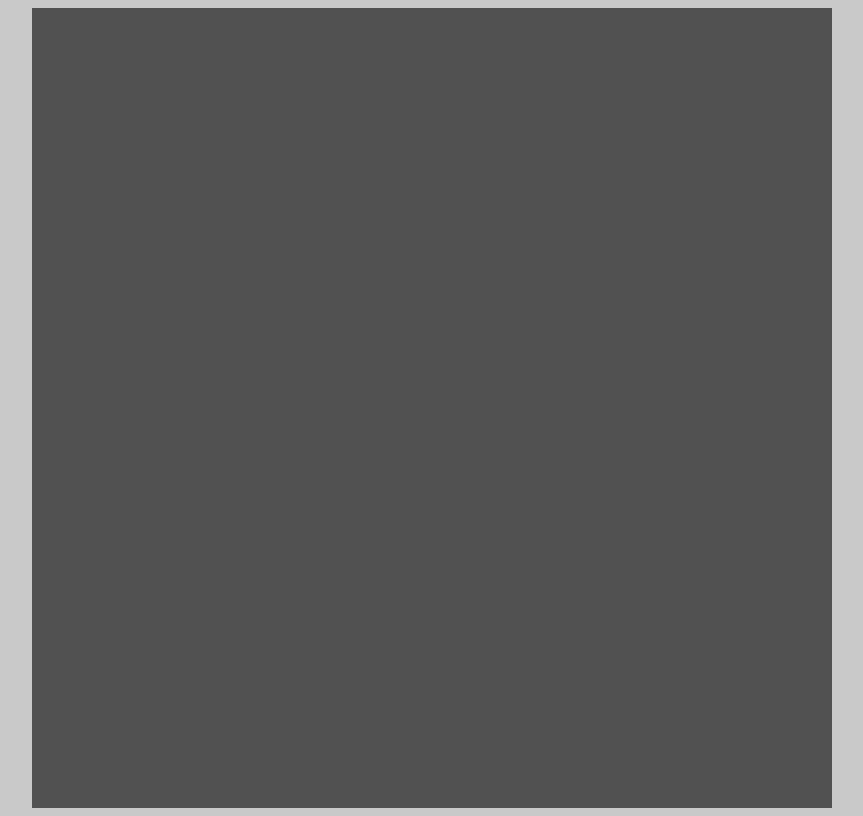
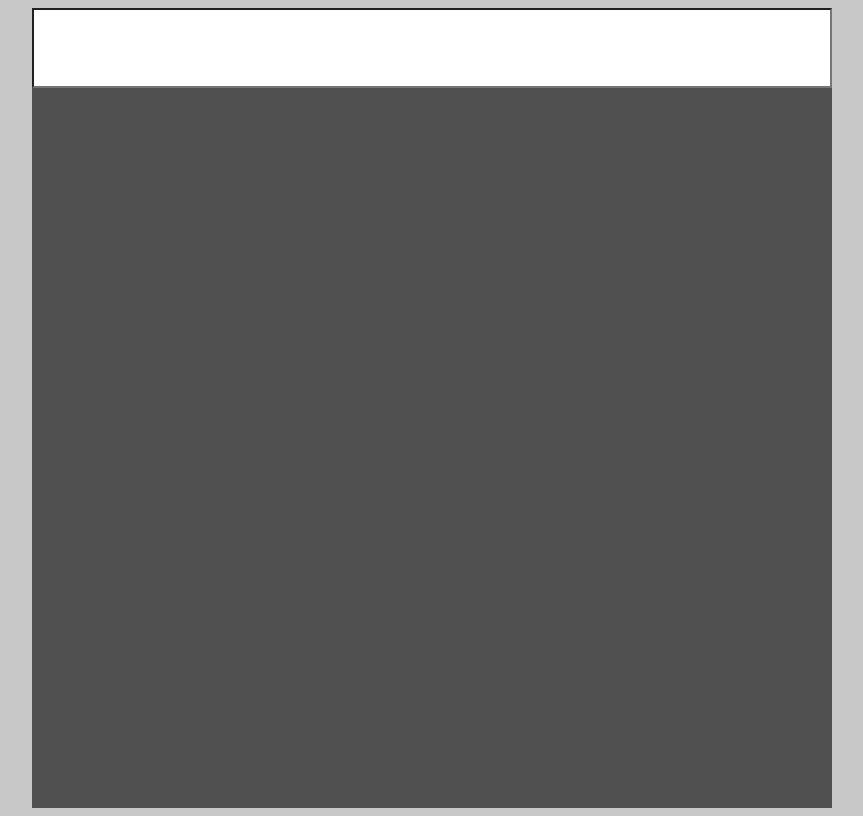
Before and after one commit to antoine3990/FreeCodeCamp.Calculator, a plain HTML site: page index.html in a window 1280 px wide. Shown: the whole page, without its empty margins (208-1071 px from the left). Drawn offline with Linux system fonts and the light colour scheme.

Commit message:
Added textbox.

```diff
--- a/javascript/main.js
+++ b/javascript/main.js
@@ -8,13 +8,20 @@
 $(document).ready(function () {
     $("body").append('<div id="calculator"></div>');
     setCalculatorPos();
-
+    setCalculator();
 });
 
 window.onresize = function(event) {
     setCalculatorPos();
 };
 
+// Calculator
+function setCalculator() {
+    var $calc = $("calculator");
+    var textbox = document.createElement("input");
+    document.getElementById("calculator").appendChild(textbox);
+}
+
 function setCalculatorPos() {
     var height = window.innerHeight / 2 - $("#calculator").height() / 2;
     $("#calculator").css("top", height);
--- a/style.css
+++ b/style.css
@@ -9,3 +9,11 @@ body {
     margin: 0 auto;
     background-color: rgb(80,80,80);
 }
+    #calculator > input {
+        width: 100%;
+        height: 10%;
+        padding: 0 3%;
+        background-color: white;
+        font: 400 46px lato, sans-serif;
+        text-align: right;
+    }
```
